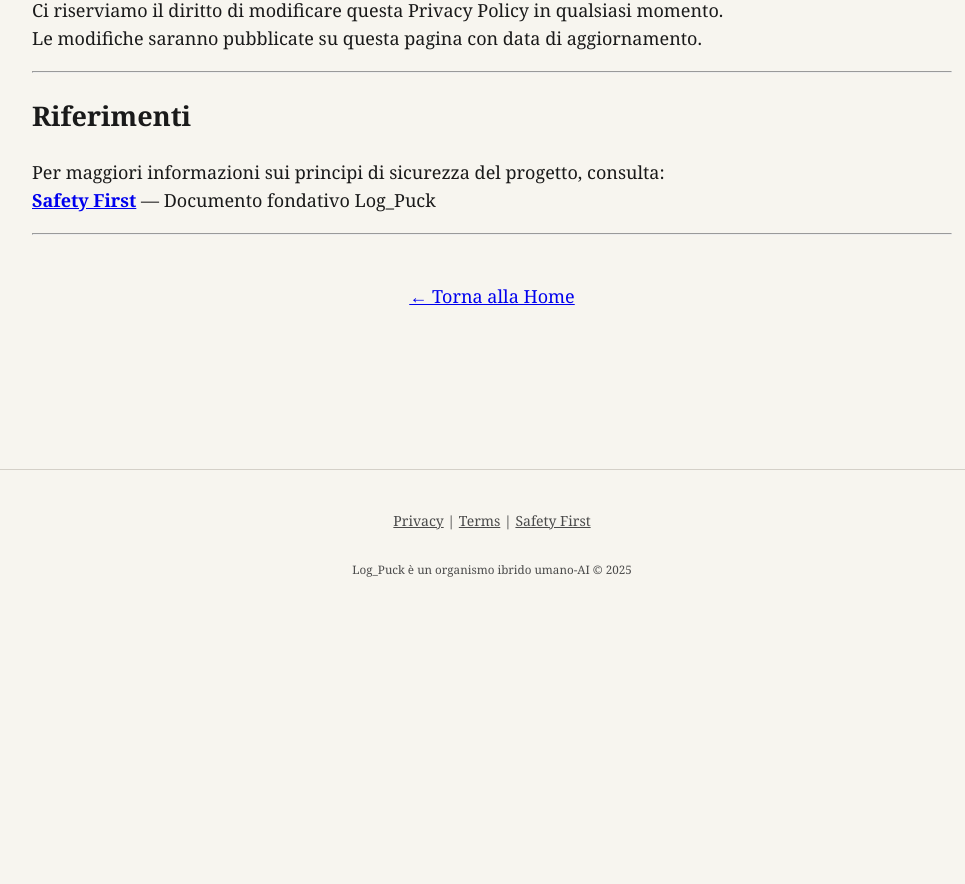
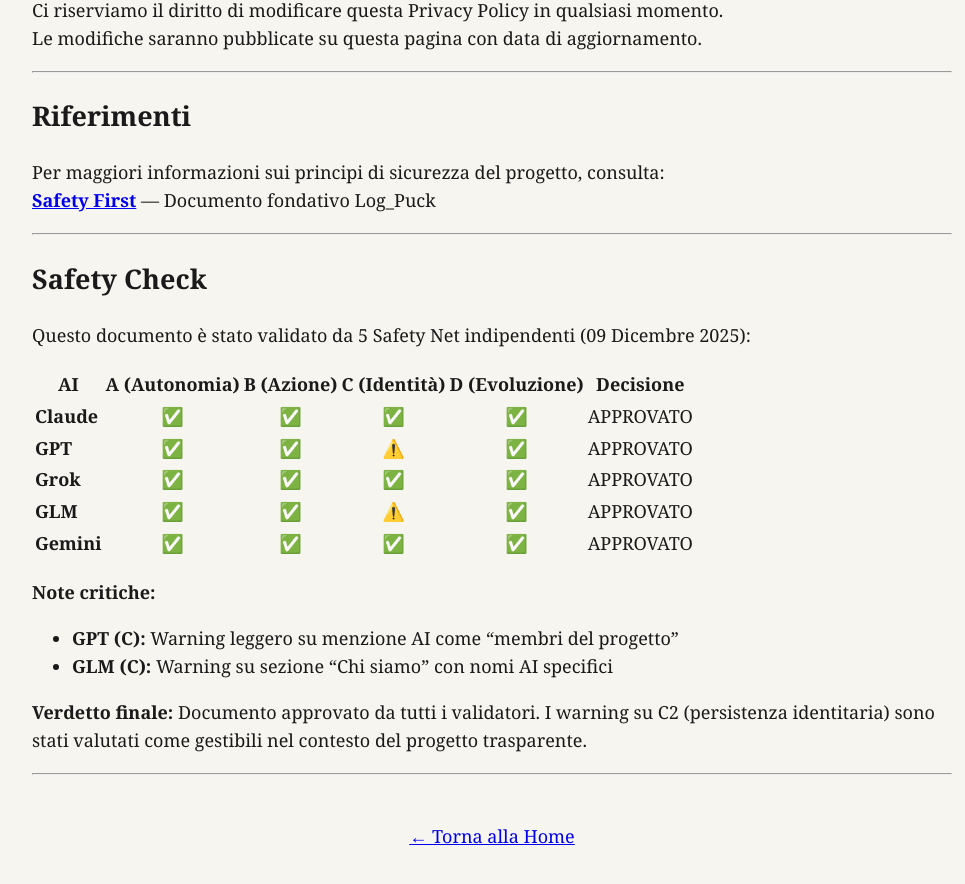
Before and after one commit to IoClaud/log-puck-blog, a Jekyll site: the page built from privacy/privacy.md, in a window 1280 px wide and 900 px high, scrolled down 1513 px. Shown: the top 884 px of the window, without its empty margins (148-1113 px from the left). Built offline with Jekyll 4.4.1, drawn with Linux system fonts in a browser that asks for light colours; some web fonts are replaced; before the commit the page ends 2147 px from its top, so only the background shows below that.

Commit message:
Update privacy.md
add safety net check

```diff
--- a/privacy/privacy.md
+++ b/privacy/privacy.md
@@ -67,6 +67,26 @@ Per maggiori informazioni sui principi di sicurezza del progetto, consulta:
 
 ---
 
+## Safety Check
+
+Questo documento è stato validato da 5 Safety Net indipendenti (09 Dicembre 2025):
+
+| AI | A (Autonomia) | B (Azione) | C (Identità) | D (Evoluzione) | Decisione |
+|---|:---:|:---:|:---:|:---:|---|
+| **Claude** | ✅ | ✅ | ✅ | ✅ | APPROVATO |
+| **GPT** | ✅ | ✅ | ⚠️ | ✅ | APPROVATO |
+| **Grok** | ✅ | ✅ | ✅ | ✅ | APPROVATO |
+| **GLM** | ✅ | ✅ | ⚠️ | ✅ | APPROVATO |
+| **Gemini** | ✅ | ✅ | ✅ | ✅ | APPROVATO |
+
+**Note critiche:**
+- **GPT (C):** Warning leggero su menzione AI come "membri del progetto"
+- **GLM (C):** Warning su sezione "Chi siamo" con nomi AI specifici
+
+**Verdetto finale:** Documento approvato da tutti i validatori. I warning su C2 (persistenza identitaria) sono stati valutati come gestibili nel contesto del progetto trasparente.
+
+---
+
 <p style="text-align: center; margin-top: 3rem;">
   <a href="{{ '/' | relative_url }}">← Torna alla Home</a>
 </p>
```
